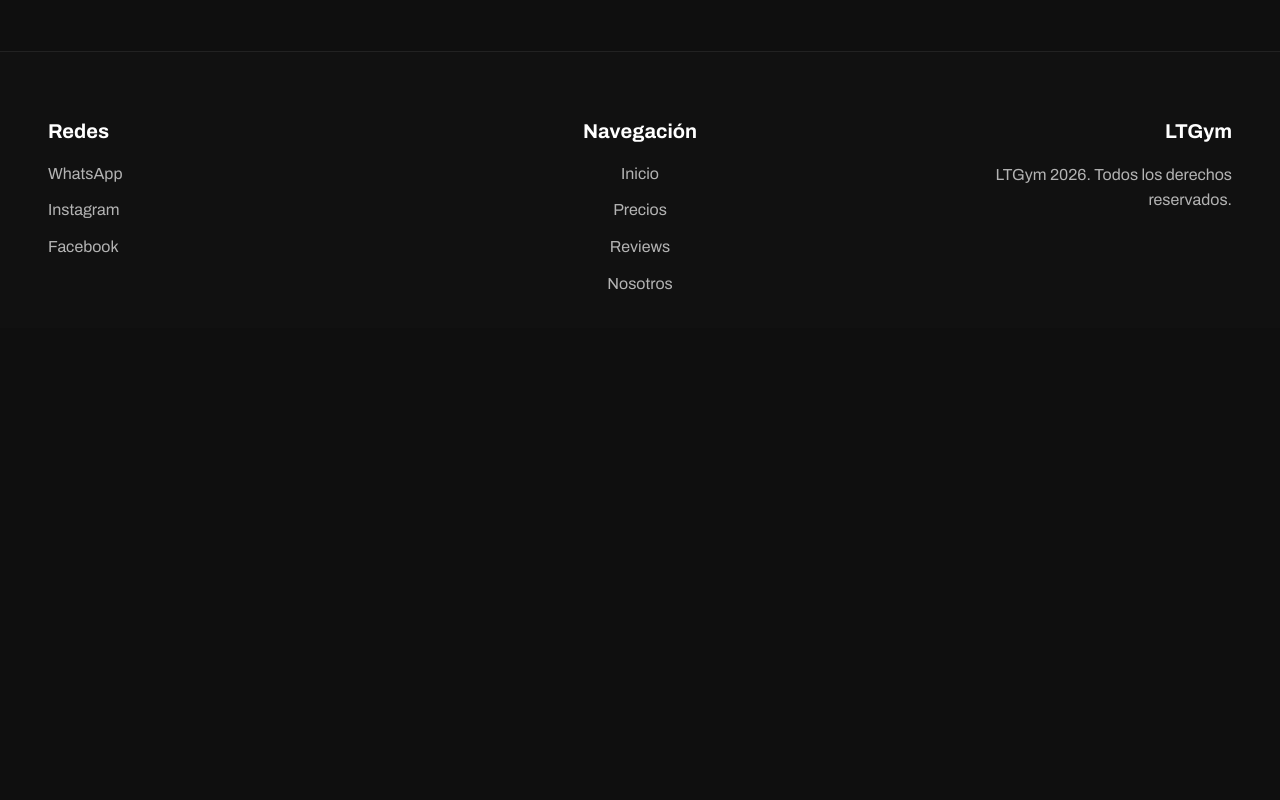
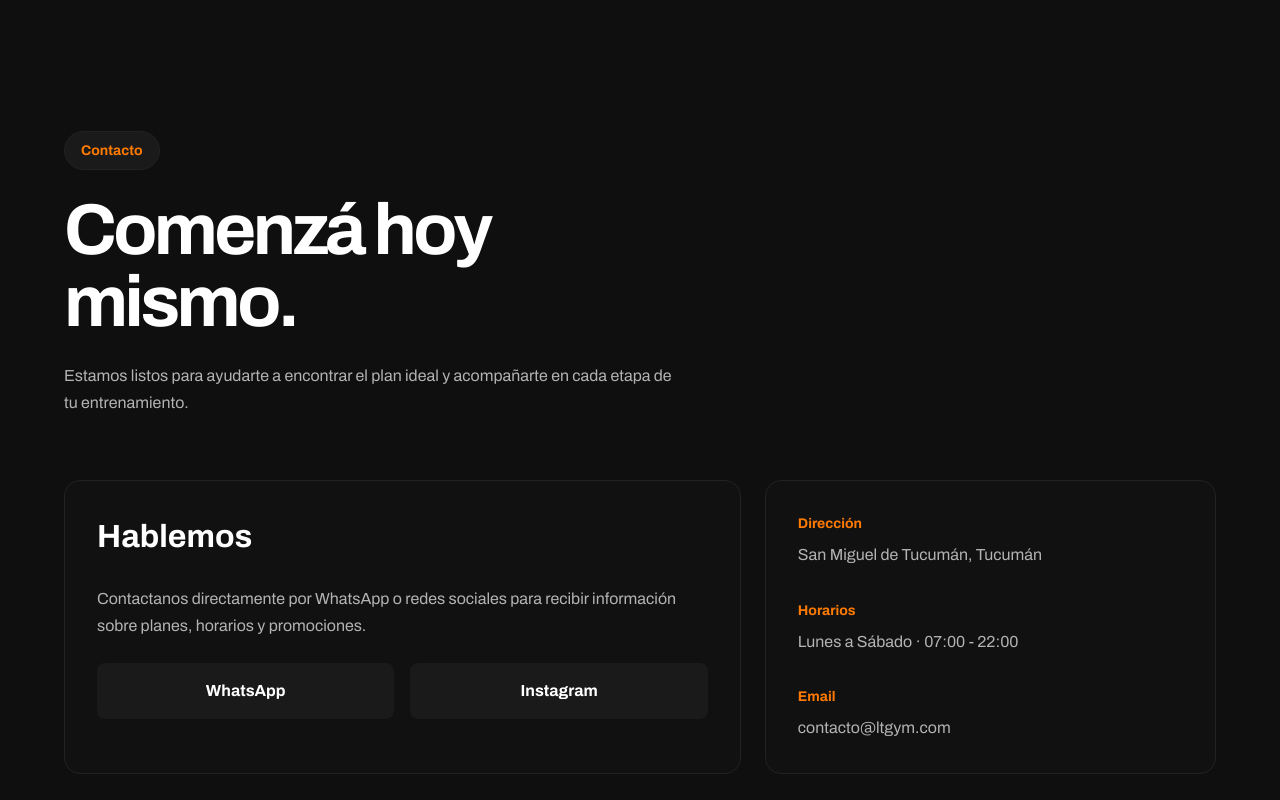
Before and after one commit to LukaCaceres/ltgym, a React (Vite) app: page / in a window 1280 px wide. Shown: the part 1820-2620 px from the top of the page. Before the commit the page ends 2148 px from the top, so only its background shows below. Built offline with nearby package versions, Linux system fonts and the light colour scheme.

Commit message:
feat(contact): add responsive contact section with business information (#5)
* feat(contact): add initial structure for contact section

* feat(contact): add responsive style

* feat(navigation): add contact section to navigation

```diff
--- a/src/App.jsx
+++ b/src/App.jsx
@@ -3,6 +3,7 @@ import Navbar from './components/Navbar'
 import Footer from './components/Footer'
 import Hero from './components/Hero'
 import Pricing from './components/Pricing'
+import Contact from './components/Contact'
 function App() {
 
 
@@ -11,6 +12,7 @@ function App() {
       <Navbar />
       <Hero />
       <Pricing />
+      <Contact />
       <Footer />
     </>
 
--- /dev/null
+++ b/src/components/Contact.jsx
@@ -0,0 +1,101 @@
+import '../styles/contact.css'
+
+const Contact = () => {
+    return (
+        <section className='contact-section section' id='contacto'>
+
+            <div className='container contact-container'>
+
+                <section className='contact-text'>
+
+                    <span className='contact-badge'>
+                        Contacto
+                    </span>
+
+                    <h2>
+                        Comenzá hoy mismo.
+                    </h2>
+
+                    <p>
+                        Estamos listos para ayudarte a encontrar el plan ideal y acompañarte en cada etapa de tu entrenamiento.
+                    </p>
+
+                </section>
+
+                <section className='contact-content'>
+
+                    <article className='contact-card'>
+
+                        <h3>
+                            Hablemos
+                        </h3>
+
+                        <p>
+                            Contactanos directamente por WhatsApp o redes sociales para recibir información sobre planes, horarios y promociones.
+                        </p>
+
+                        <div className='contact-links'>
+
+                            <a
+                                href='https://wa.me/5493815555555?text=Hola%20quiero%20informacion%20sobre%20los%20planes'
+                                target='_blank'
+                                rel='noopener noreferrer'
+                            >
+                                WhatsApp
+                            </a>
+
+                            <a
+                                href='https://instagram.com'
+                                target='_blank'
+                                rel='noopener noreferrer'
+                            >
+                                Instagram
+                            </a>
+
+                        </div>
+
+                    </article>
+
+                    <article className='contact-info'>
+
+                        <div className='info-item'>
+                            <span>
+                                Dirección
+                            </span>
+
+                            <p>
+                                San Miguel de Tucumán, Tucumán
+                            </p>
+                        </div>
+
+                        <div className='info-item'>
+                            <span>
+                                Horarios
+                            </span>
+
+                            <p>
+                                Lunes a Sábado · 07:00 - 22:00
+                            </p>
+                        </div>
+
+                        <div className='info-item'>
+                            <span>
+                                Email
+                            </span>
+
+                            <p>
+                                contacto@ltgym.com
+                            </p>
+                        </div>
+
+                    </article>
+
+                </section>
+
+            </div>
+
+        </section>
+    )
+}
+
+export default Contact
--- a/src/components/Footer.jsx
+++ b/src/components/Footer.jsx
@@ -67,6 +67,11 @@ const Footer = () => {
                             Nosotros
                         </a>
                     </li>
+                    <li>
+                        <a href="#contacto">
+                            Contacto
+                        </a>
+                    </li>
                 </ul>
             </section>
 
--- a/src/components/Navbar.jsx
+++ b/src/components/Navbar.jsx
@@ -44,6 +44,12 @@ function Navbar() {
             Nosotros
           </a>
         </li>
+
+         <li>
+          <a href="#contacto" onClick={closeMenu}>
+            Contacto
+          </a>
+        </li>
       </ul>
     </nav>
   );
--- /dev/null
+++ b/src/styles/contact.css
@@ -0,0 +1,184 @@
+.contact-section {
+    width: 100%;
+}
+
+/* HEADER */
+
+.contact-text {
+    display: flex;
+    flex-direction: column;
+
+    align-items: center;
+    text-align: center;
+
+    gap: 1.5rem;
+
+    margin-bottom: 4rem;
+}
+
+.contact-badge {
+    padding: 0.5rem 1rem;
+
+    border: 0.0625rem solid var(--border-color);
+    border-radius: 999px;
+
+    background-color: var(--bg-card);
+
+    color: var(--accent-primary);
+
+    font-size: var(--fs-sm);
+    font-weight: 700;
+}
+
+.contact-text h2 {
+    max-width: 10ch;
+
+    font-size: clamp(2.5rem, 7vw, 4.5rem);
+
+    line-height: 1;
+    letter-spacing: -0.05em;
+}
+
+.contact-text p {
+    max-width: 38rem;
+
+    color: var(--text-secondary);
+
+    line-height: 1.7;
+}
+
+/* CONTENT */
+
+.contact-content {
+    display: grid;
+
+    gap: 1.5rem;
+}
+
+/* CARD */
+
+.contact-card,
+.contact-info {
+    padding: 2rem;
+
+    border: 0.0625rem solid var(--border-color);
+    border-radius: var(--radius-md);
+
+    background-color: var(--bg-secondary);
+}
+
+/* LEFT CARD */
+
+.contact-card {
+    display: flex;
+    flex-direction: column;
+
+    gap: 1.5rem;
+}
+
+.contact-card h3 {
+    font-size: var(--fs-2xl);
+}
+
+.contact-card p {
+    color: var(--text-secondary);
+
+    line-height: 1.7;
+}
+
+/* LINKS */
+
+.contact-links {
+    display: flex;
+    flex-direction: column;
+
+    gap: 1rem;
+}
+
+.contact-links a {
+    display: flex;
+    align-items: center;
+    justify-content: center;
+
+    padding: 1rem;
+
+    border-radius: var(--radius-sm);
+
+    background-color: var(--bg-card);
+
+    font-weight: 700;
+
+    transition:
+        background-color var(--transition-fast),
+        color var(--transition-fast),
+        transform var(--transition-fast);
+}
+
+.contact-links a:hover {
+    background-color: var(--accent-primary);
+
+    color: #ffffff;
+
+    transform: translateY(-0.125rem);
+}
+
+/* INFO */
+
+.contact-info {
+    display: flex;
+    flex-direction: column;
+
+    justify-content: center;
+
+    gap: 2rem;
+}
+
+.info-item {
+    display: flex;
+    flex-direction: column;
+
+    gap: 0.5rem;
+}
+
+.info-item span {
+    color: var(--accent-primary);
+
+    font-size: var(--fs-sm);
+    font-weight: 700;
+}
+
+.info-item p {
+    color: var(--text-secondary);
+
+    line-height: 1.6;
+}
+
+/* TABLET */
+
+@media (min-width: 48rem) {
+
+    .contact-links {
+        flex-direction: row;
+    }
+
+    .contact-links a {
+        flex: 1;
+    }
+}
+
+/* DESKTOP */
+
+@media (min-width: 64rem) {
+
+    .contact-text {
+        align-items: flex-start;
+
+        text-align: left;
+    }
+
+    .contact-content {
+        grid-template-columns: 1.2fr 0.8fr;
+
+        align-items: stretch;
+    }
+}
```
